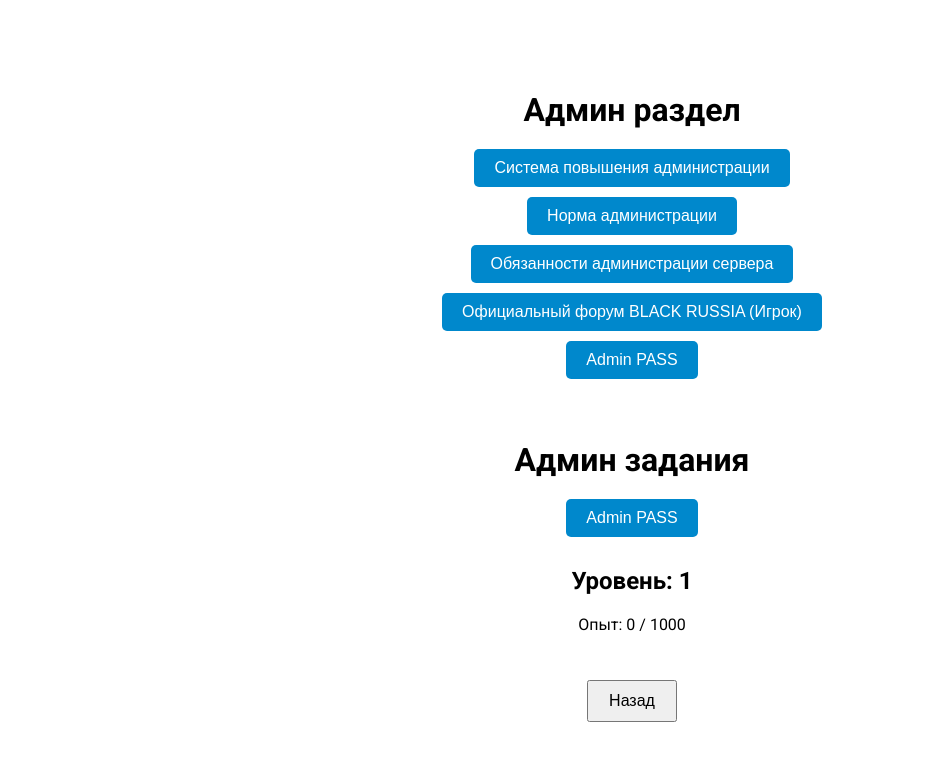
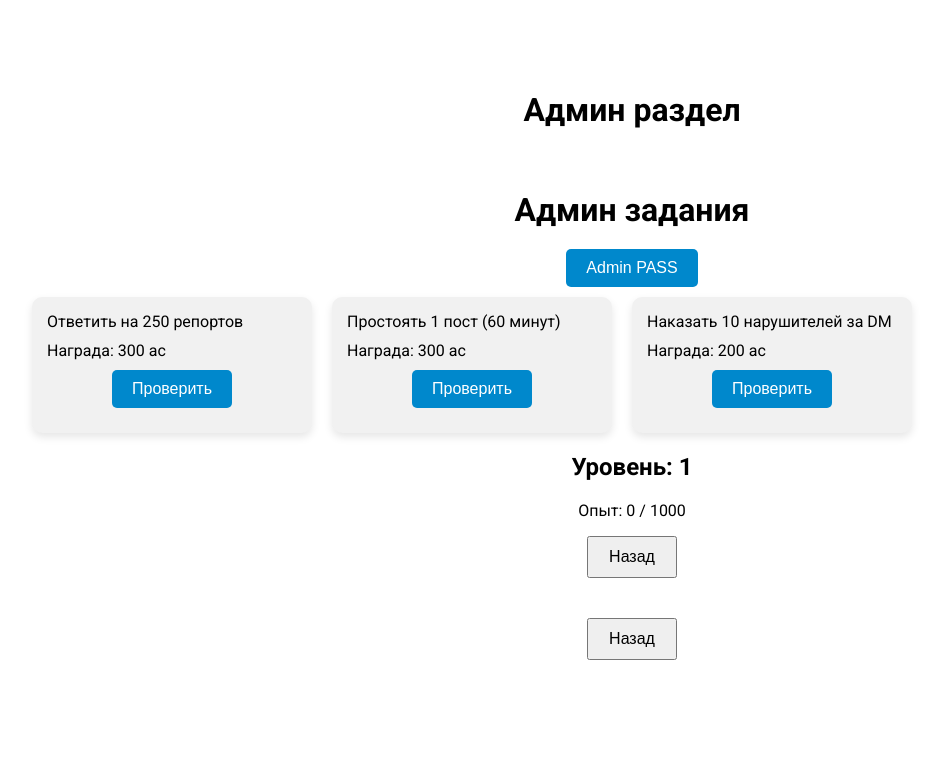
Before and after one commit to Kemran1/tgadmin, a React (Create React App) app: page / in a window 1280 px wide. Both pictures are taken after a click on the button "Admin PASS". Shown: the top 760 px of the page, without its empty margins (8-951 px from the left). Built offline with nearby package versions, Linux system fonts and the light colour scheme; what google-spreadsheet would draw is missing.

Commit message:
Add files via upload

```diff
--- a/src/Admin.js
+++ b/src/Admin.js
@@ -1,16 +1,16 @@
 import React, { useState } from 'react';
 import './Admin.css';
-import AdminTasks from './AdminTasks'; // Импорт компонента AdminTasks
+import AdminTasks from './AdminTasks';
 
 const Admin = () => {
-    const [content, setContent] = useState('');
+    const [content, setContent] = useState(null);
 
-    const handleButtonClick = (text) => {
-        setContent(text);
+    const handleButtonClick = (component) => {
+        setContent(component);
     };
 
     const handleBackClick = () => {
-        setContent('');
+        setContent(null); // Clear content to go back to initial state
     };
 
     const formattedTexts = {
@@ -142,22 +142,25 @@ const Admin = () => {
     return (
         <div className="admin-section">
             <h1>Админ раздел</h1>
+            {!content && (
                 <div className="buttons">
-                <button onClick={() => handleButtonClick(formattedTexts['Система повышения администрации'])}>
+                    <button onClick={() => handleButtonClick(<div>Система повышения администрации</div>)}>
                         Система повышения администрации
                     </button>
-                <button onClick={() => handleButtonClick(formattedTexts['Норма администрации'])}>
+                    <button onClick={() => handleButtonClick(<div>Норма администрации</div>)}>
                         Норма администрации
                     </button>
-                <button onClick={() => handleButtonClick(formattedTexts['Обязанности администрации сервера'])}>
+                    <button onClick={() => handleButtonClick(<div>Обязанности администрации сервера</div>)}>
                         Обязанности администрации сервера
                     </button>
                     <button onClick={() => window.location.href = 'https://forum.blackrussia.online/'}>
                         Официальный форум BLACK RUSSIA (Игрок)
                     </button>
-                {/* Добавляем кнопку Admin PASS */}
-                <button onClick={() => handleButtonClick(<AdminTasks />)}>Admin PASS</button>
+                    <button onClick={() => handleButtonClick(<AdminTasks handleBackClick={handleBackClick} />)}>
+                        Admin PASS
+                    </button>
                 </div>
+            )}
             <div className="content">
                 {content}
             </div>
--- a/src/AdminTasks.js
+++ b/src/AdminTasks.js
@@ -1,8 +1,8 @@
-import React, { useState } from 'react';
+import React, { useState, useEffect } from 'react';
 import './AdminTasks.css';
 import { getNicknameByTelegramId } from './googleSheetsAPI';
 
-const AdminTasks = () => {
+const AdminTasks = ({ handleBackClick }) => {
     const [tasks, setTasks] = useState([]);
     const [points, setPoints] = useState(0);
     const [level, setLevel] = useState(1);
@@ -41,10 +41,18 @@ const AdminTasks = () => {
     };
 
     const handleAdminPassClick = async () => {
-        const telegramId = getTelegramId(); // Функция получения Telegram ID
-        const nickname = await getNicknameByTelegramId(telegramId);
-        setNickname(nickname || 'администратор');
+        try {
+            const telegramId = 'your_telegram_id'; // Replace with actual telegramId retrieval logic
+            const nickname = await getNicknameByTelegramId(telegramId);
+            setNickname(nickname || 'администратор');
+        } catch (error) {
+            console.error('Error fetching nickname:', error);
+        }
     };
+
+    useEffect(() => {
+        handleGetTasks();
+    }, []);
 
     return (
         <div className="admin-tasks-section">
@@ -66,6 +74,7 @@ const AdminTasks = () => {
                 <h2>Уровень: {level}</h2>
                 <p>Опыт: {points} / 1000</p>
             </div>
+            <button onClick={handleBackClick}>Назад</button>
         </div>
     );
 };
```
Lines whose indentation alone changed are shown as unchanged.
